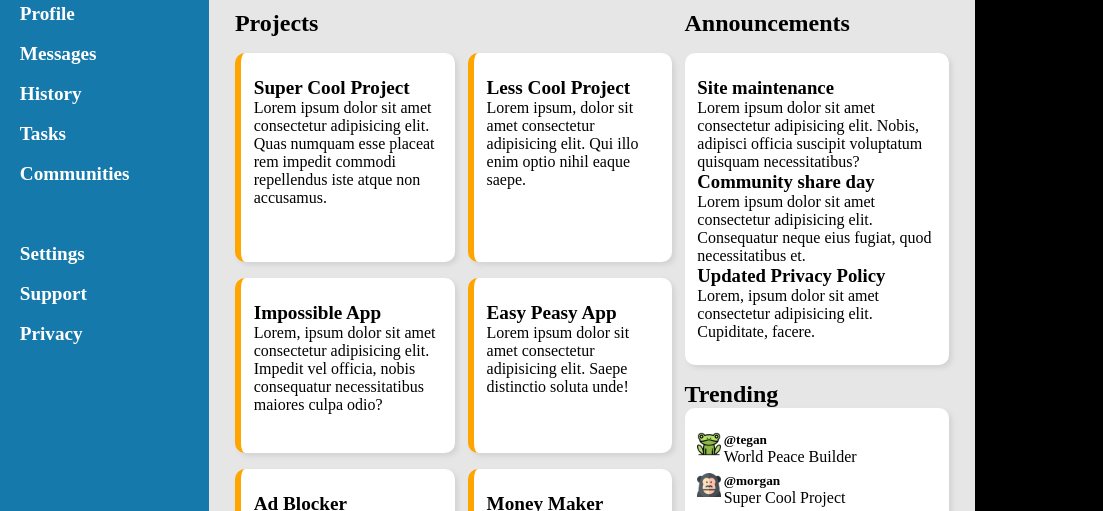
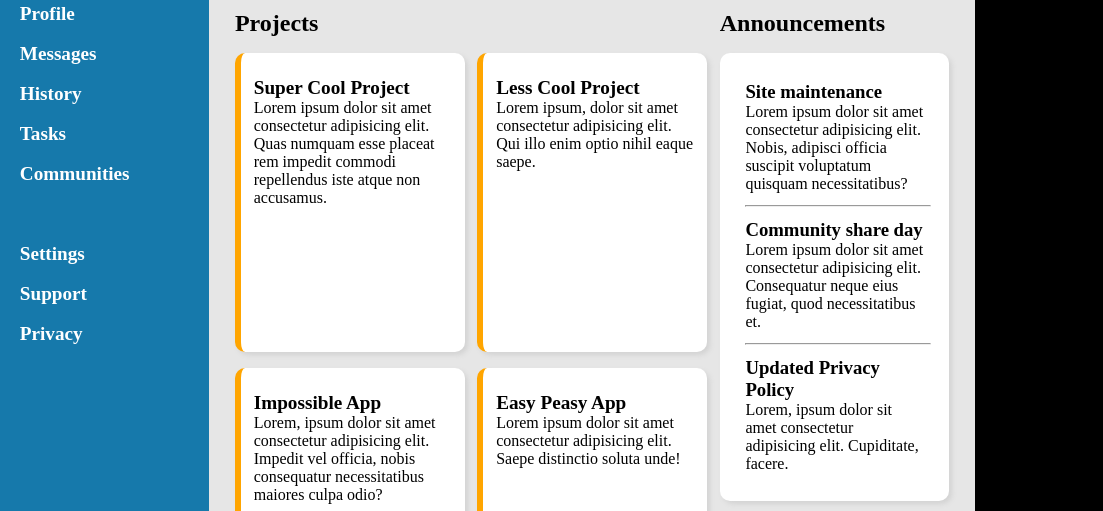
Before and after one commit to haukenpy/admin-dashboard, a plain HTML site: page index.html in a window 1280 px wide. Shown: the part 126-637 px from the top of the page, 177-1280 px from the left. Drawn offline with Linux system fonts and the light colour scheme.

Commit message:
HR element
Added HR element and adjusted styling for projects section

```diff
--- a/index.html
+++ b/index.html
@@ -104,14 +104,16 @@
                     </div>
                     <div class="announcements">
                         <div class="card announcement-card">
-                            <div id="site-maitnenance">
+                            <div id="site-maintenance">
                                 <h3>Site maintenance</h3>
                                 <p>Lorem ipsum dolor sit amet consectetur adipisicing elit. Nobis, adipisci officia suscipit voluptatum quisquam necessitatibus?</p>
                             </div>
+                            <hr>
                             <div id="share-day">
                                 <h3>Community share day</h3>
                                 <p>Lorem ipsum dolor sit amet consectetur adipisicing elit. Consequatur neque eius fugiat, quod necessitatibus et.</p>
                             </div>
+                            <hr>
                             <div id="privacy">
                                 <h3>Updated Privacy Policy</h3>
                                 <p>Lorem, ipsum dolor sit amet consectetur adipisicing elit. Cupiditate, facere.</p>
--- a/styles.css
+++ b/styles.css
@@ -27,6 +27,11 @@ body {
     background-color: black;
     display: flex;
     justify-content: center;
+}
+
+hr {
+    width: 90%;
+    margin: 1vh 1vw;
 }
 
 .container {
@@ -214,6 +219,7 @@ body {
     display: grid;
     padding: 2vh 2vw;
     gap: 2vh 1vw;
+    grid-template-columns: repeat(3, 1fr);
     grid-template-areas:
     "hdr ... annt"
     "one two ann"
@@ -243,6 +249,10 @@ body {
 
 .card-container > .card {
     border-left: 0.5vw solid orange;
+}
+
+.announcement-card div {
+    padding: 0.5vh 1vw;
 }
 
 .trending-card {
```
